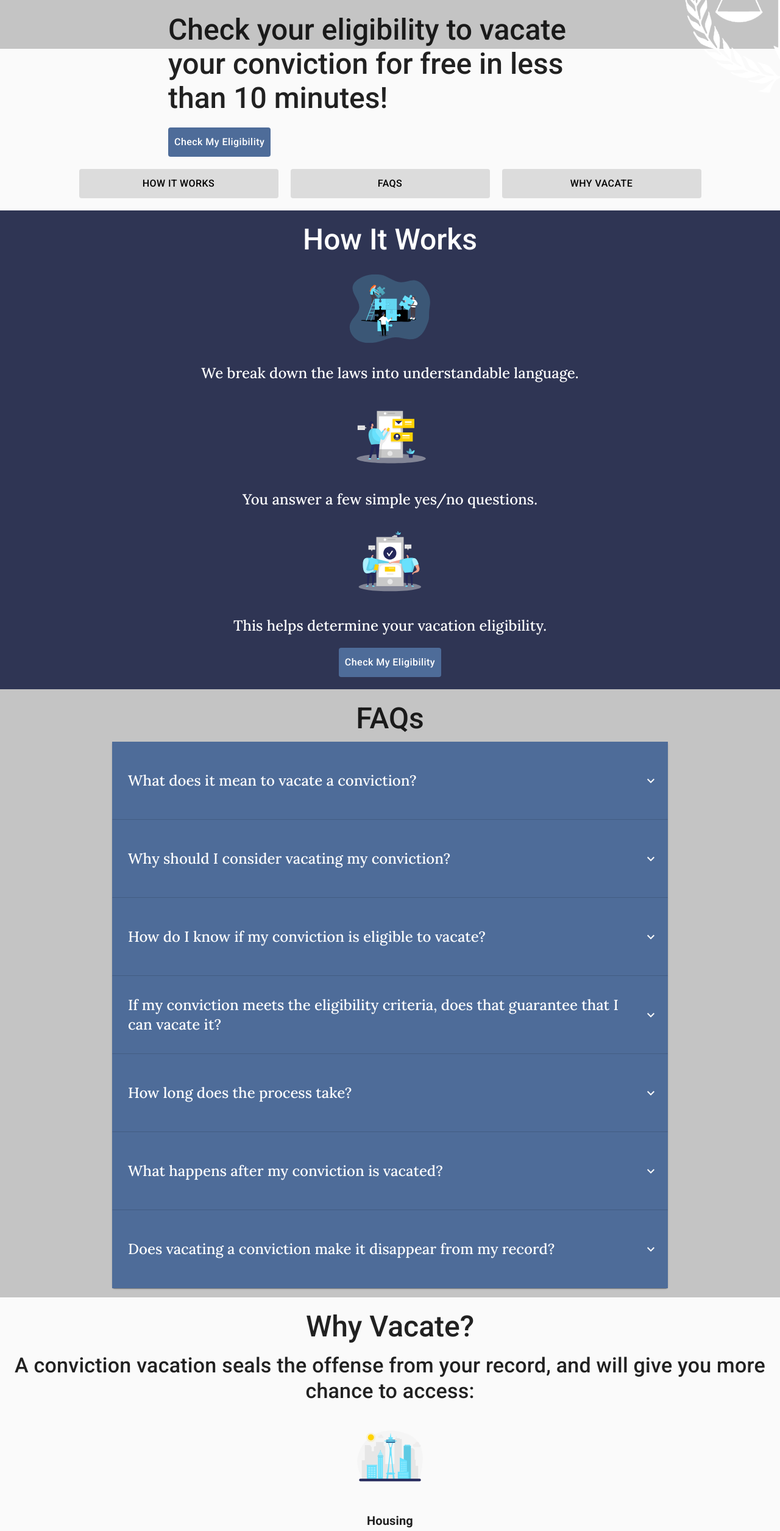
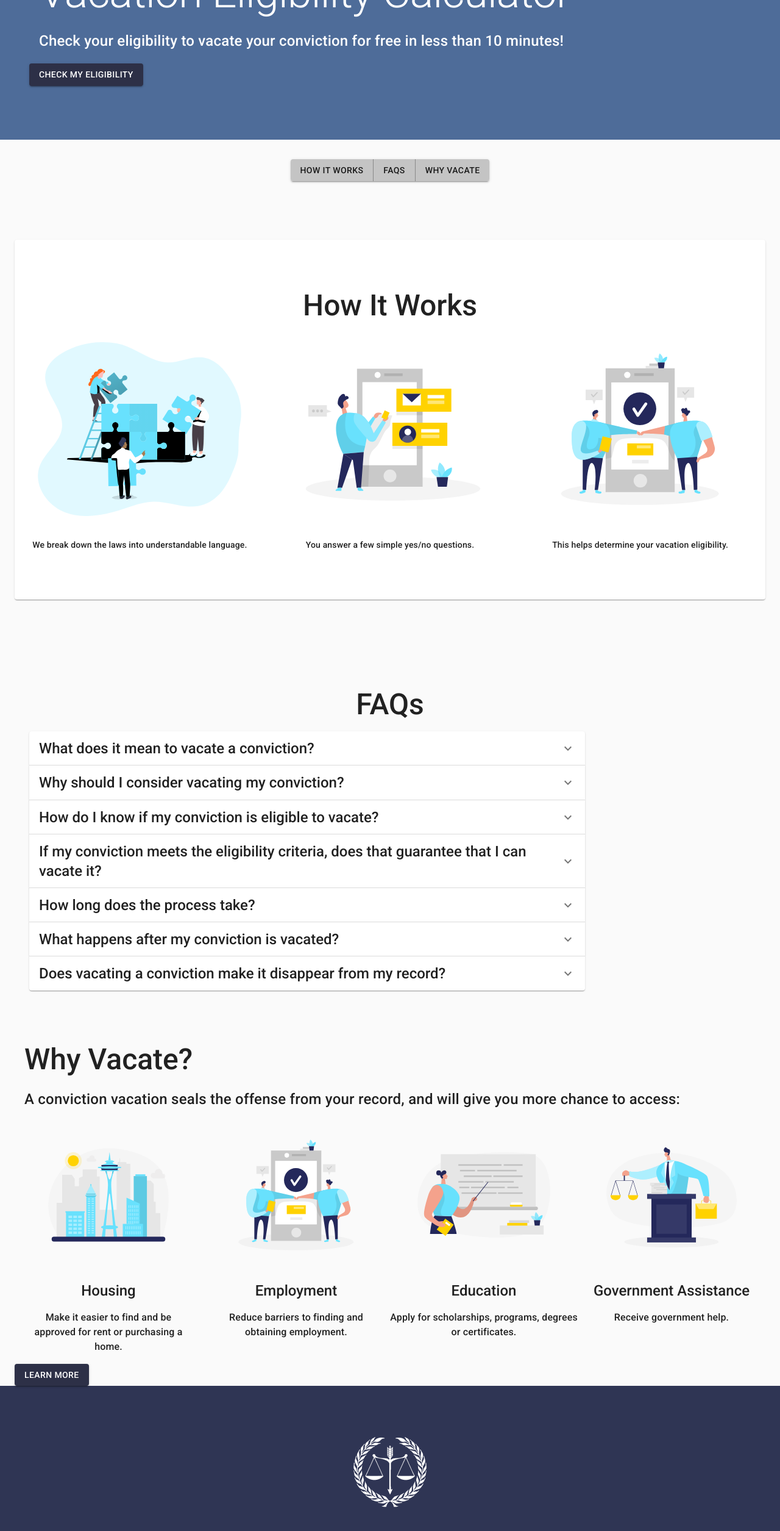
Before and after one commit to openseattle/clearviction-v1, a React (Create React App) app: page / in a window 1280 px wide. Shown: the part 234-2744 px from the top of the page at 61% size. Built offline with nearby package versions, Linux system fonts and the light colour scheme.

Commit message:
refactor homepage

```diff
--- a/src/Components/Accordion.jsx
+++ b/src/Components/Accordion.jsx
@@ -5,20 +5,13 @@ import {
   AccordionDetails,
   makeStyles,
   Grid,
+  Typography,
 } from "@material-ui/core";
 import ExpandMoreIcon from "@material-ui/icons/ExpandMore";
-import Text from "../ui-kit/Text";
 import data from "../data/FAQdata";
 
 const useStyles = makeStyles((theme) => ({
-  accordionSummary: {
-    backgroundColor: theme.palette.primary.light,
-    color: "white",
-    minHeight: "8rem",
-  },
-  iconStyle: {
-    color: "white",
-  },
+
 }));
 
 export default function FAQAccordion() {
@@ -35,50 +28,31 @@ export default function FAQAccordion() {
               aria-controls="panel1a-content"
               id="panel1a-header"
             >
-              <Text
-                fontFamily={"Lora"}
-                variant={"h5"}
-                textAlign={"left"}
-                text={header}
-              ></Text>
+              <Typography variant="h5">{header}</Typography>
             </AccordionSummary>
             <AccordionDetails>
               <Grid>
-                <Text
-                  fontFamily={"Lora"}
-                  variant={"h5"}
-                  textAlign={"left"}
-                  text={body1}
-                ></Text>
-                <Text
-                  fontFamily={"Lora"}
-                  variant={"h5"}
-                  textAlign={"left"}
-                  text={body2}
-                ></Text>
+                <Typography variant="body1" align="left">
+                  {body1}
+                </Typography>
+                <Typography variant="body1" align="left">
+                  {body2}
+                </Typography>
+
                 {body3 && (
-                  <Text
-                    fontFamily={"Lora"}
-                    variant={"h5"}
-                    textAlign={"left"}
-                    text={body3}
-                  ></Text>
+                  <Typography variant="body1" align="left">
+                    {body3}
+                  </Typography>
                 )}
                 {body4 && (
-                  <Text
-                    fontFamily={"Lora"}
-                    variant={"h5"}
-                    textAlign={"left"}
-                    text={body4}
-                  ></Text>
+                  <Typography variant="body1" align="left">
+                    {body4}
+                  </Typography>
                 )}
                 {body5 && (
-                  <Text
-                    fontFamily={"Lora"}
-                    variant={"h5"}
-                    textAlign={"left"}
-                    text={body5}
-                  ></Text>
+                  <Typography variant="body1" align="left">
+                    {body5}
+                  </Typography>
                 )}
               </Grid>
             </AccordionDetails>
--- a/src/Pages/HomePage.jsx
+++ b/src/Pages/HomePage.jsx
@@ -1,11 +1,7 @@
 import { useEffect } from "react";
 import { trackPageview } from "../trackingUtils";
 import FAQAccordion from "../Components/Accordion";
-import PrimaryButton from "../ui-kit/Button";
-import Text from "../ui-kit/Text";
-import SecondaryButton from "../ui-kit/SecondaryButton";
 import cvpLogoWhite from "../Assets/cvp-logo-white.png";
-import cvpLogoLeftHalf from "../Assets/cvp-logo-white-left-half.png";
 import housing from "../Assets/housing.svg";
 import employment from "../Assets/employment.svg";
 import education from "../Assets/education.svg";
@@ -13,181 +9,196 @@ import lawyer from "../Assets/lawyer.svg";
 import teamwork from "../Assets/teamwork.svg";
 import phone from "../Assets/phone.svg";
 import "../CSS/HomePage.css";
+import { useHomeStyles } from "../Styles/useHomeStyles";
+import {
+  Box,
+  Button,
+  ButtonGroup,
+  Container,
+  Grid,
+  Paper,
+  Typography,
+} from "@material-ui/core";
 
 const HomePage = () => {
   useEffect(() => trackPageview("Home"), []);
 
+  const classes = useHomeStyles();
+
   return (
-    <div className="container-fluid">
-      <div className="row light-bg">
-        <div className="col-lg">
-          <div id="hero-parent">
-            <div id="left-content">
-              <Text
-                variant={"h2"}
-                text={"Vacation Eligibility Calculator"}
-              ></Text>
-              <Text
-                variant={"h3"}
-                text={
-                  "Check your eligibility to vacate your conviction for free in less than 10 minutes!"
-                }
-              ></Text>
-              <SecondaryButton
-                text={"Check My Eligibility"}
-                linkTo={"/calculator/landing-0"}
-              ></SecondaryButton>
-            </div>
-            <div id="right-content">
-              <img src={cvpLogoLeftHalf} id="hero-logo" alt={"CVP Logo"} />
-            </div>
-          </div>
+    <>
+      <Box className={classes.lightBlueBackGround}>
+        <Container maxWidth="lg">
+          <Box padding={3}>
+            <Typography className={classes.headingStyle} variant="h1">
+              Vacation Eligibility Calculator
+            </Typography>
+            <Typography
+              className={classes.contentTextStyle}
+              variant="subtitle1"
+            >
+              Check your eligibility to vacate your conviction for free in less
+              than 10 minutes!
+            </Typography>
+            <Button
+              href="/calculator/landing-0"
+              color="primary"
+              variant="contained"
+            >
+              Check My Eligibility
+            </Button>
+          </Box>
+        </Container>
+      </Box>
+
+      <Box display="flex" justifyContent={"center"} padding={4}>
+        <ButtonGroup
+          orientation={"horizontal"}
+          color="secondary"
+          variant="contained"
+        >
+          <Button href="#how-it-works">How It Works</Button>
+          <Button href="#faq">FAQs</Button>
+          <Button href="#why-vacate">Why Vacate</Button>
+        </ButtonGroup>
+      </Box>
+
+      <Container
+        className={classes.regularContainer}
+        id="how-it-works"
+        maxWidth="lg"
+      >
+        <Paper className={classes.regularContainer}>
+          <Typography
+            className={classes.headingStyle}
+            variant="h3"
+            align="center"
+          >
+            How It Works
+          </Typography>
+          <Grid container>
+            <Grid item xs={12} sm={4}>
+              <img className={classes.iconStyle} src={teamwork} alt={"Teamwork Icon"} />
+              <Typography
+                className={classes.contentTextStyle}
+                variant="body2"
+                align="center"
+              >
+                We break down the laws into understandable language.
+              </Typography>
+            </Grid>
+            <Grid item xs={12} sm={4}>
+              <img className={classes.iconStyle} src={phone} alt={"Mobile Phone Icon"} />
+              <Typography
+                className={classes.contentTextStyle}
+                variant="body2"
+                align="center"
+              >
+                You answer a few simple yes/no questions.
+              </Typography>
+            </Grid>
+            <Grid item xs={12} sm={4}>
+              <img className={classes.iconStyle} src={employment} alt={"Employment Icon"} />
+              <Typography
+                className={classes.contentTextStyle}
+                variant="body2"
+                align="center"
+              >
+                This helps determine your vacation eligibility.
+              </Typography>
+            </Grid>
+          </Grid>
+        </Paper>
+      </Container>
+
+      <Container className={classes.regularContainer} maxWidth="lg" id="faq">
+        <Typography
+          className={classes.headingStyle}
+          variant="h3"
+          align="center"
+        >
+          FAQs
+        </Typography>
+        <div id="accordion">
+          <FAQAccordion />
         </div>
-      </div>
+      </Container>
+      <Container maxWidth="lg" id="why-vacate">
+        <Typography className={classes.headingStyle} variant="h3">
+          Why Vacate?
+        </Typography>
+        <Typography className={classes.headingStyle} variant="subtitle1">
+          A conviction vacation seals the offense from your record, and will
+          give you more chance to access:
+        </Typography>
+        <Grid container>
+          <Grid item xs={12} sm={6} lg={3}>
+            <img className={classes.iconStyle} src={housing} alt={"Housing Icon"} />
+            <Typography className={classes.headingStyle} variant="h5" align="center">
+              Housing
+            </Typography>
+            <Typography className={classes.contentTextStyle} variant="body1" align="center">
+              Make it easier to find and be approved for rent or purchasing a
+              home.
+            </Typography>
+          </Grid>
+          <Grid item xs={12} sm={6} lg={3}>
+            <img className={classes.iconStyle} src={employment} alt={"Employment Icon"} />
+            <Typography className={classes.headingStyle} variant="h5" align="center">
+              Employment
+            </Typography>
+            <Typography className={classes.contentTextStyle} variant="body1" align="center">
+              Reduce barriers to finding and obtaining employment.
+            </Typography>
+          </Grid>
+          <Grid item xs={12} sm={6} lg={3}>
+            <img className={classes.iconStyle} src={education} alt={"Education Icon"} />
+            <Typography
+              className={classes.headingStyle}
+              variant="h5"
+              align="center"
+            >
+              Education
+            </Typography>
+            <Typography variant="body1" align="center">
+              Apply for scholarships, programs, degrees or certificates.
+            </Typography>
+          </Grid>
+          <Grid item xs={12} sm={6} lg={3}>
+            <img className={classes.iconStyle} src={lawyer} alt={"Lawyer Icon"} />
+            <Typography className={classes.headingStyle} variant="h5" align="center">
+              Government Assistance
+            </Typography>
+            <Typography className={classes.contentTextStyle} variant="body1" align="center">
+              Receive government help.
+            </Typography>
+          </Grid>
+        </Grid>
 
-      <div className="row">
-        <div className="col-lg">
-          <PrimaryButton text={"How It Works"} href={"#how-it-works"} />
-          <PrimaryButton text={"FAQs"} href={"#faq"} />
-          <PrimaryButton text={"Why Vacate"} href={"#why-vacate"} />
-        </div>
-      </div>
+        <Button href="/why-vacate" color="primary" variant="contained">
+          Learn More
+        </Button>
+      </Container>
 
-      <div className="row dark-bg" id="how-it-works">
-        <Text variant={"h3"} text={"How It Works"}></Text>
-
-        <div className="col-sm">
-          <img className="icons" src={teamwork} alt={"Teamwork Icon"} />
+      <Box className={classes.darkBlueBackground}>
+        <Container maxWidth="lg">
+          <Box display="flex" justifyContent={"center"}>
+            <img src={cvpLogoWhite} id="cvp-logo" alt={"CVP Logo"} />
+          </Box>
+          <Typography className={classes.contentTextStyle} variant="h5" align="center">
+            Clearviction connects volunteers passionate about reducing barriers
+            and making it easier for those with convictions in Washington State.
+          </Typography>
           <br />
-          <Text
-            variant={"h5"}
-            text={"We break down the laws into understandable language."}
-            fontFamily={"Lora"}
-          ></Text>
-        </div>
-
-        <div className="col-sm">
-          <img className="icons" src={phone} alt={"Mobile Phone Icon"} />
-          <br />
-          <Text
-            variant={"h5"}
-            text={"You answer a few simple yes/no questions."}
-            fontFamily={"Lora"}
-          ></Text>
-        </div>
-        <div className="col-sm">
-          <img className="icons" src={employment} alt={"Employment Icon"} />
-          <br />
-          <Text
-            variant={"h5"}
-            text={"This helps determine your vacation eligibility."}
-            fontFamily={"Lora"}
-          ></Text>
-        </div>
-        <div>
-          <SecondaryButton
-            text={"Check My Eligibility"}
-            linkTo={"/calculator/landing-0"}
-          ></SecondaryButton>
-        </div>
-      </div>
-
-      <div className="row light-bg" id="faq">
-        <div className="col-sm">
-          <Text variant="h3" text={"FAQs"}></Text>
-          <div id="accordion">
-            <FAQAccordion />
-          </div>
-        </div>
-      </div>
-
-      <div className="row" id="why-vacate">
-        <Text variant={"h3"} text={"Why Vacate?"}></Text>
-        <Text
-          variant={"h4"}
-          text={
-            "A conviction vacation seals the offense from your record, and will give you more chance to access:"
-          }
-        ></Text>
-
-        <div className="col-sm">
-          <img className="icons" src={housing} alt={"Housing Icon"} />
-          <Text variant={"h6"} text={"Housing"} fontWeight={"600"}></Text>
-          <Text
-            variant={"h5"}
-            text={
-              "Make it easier to find and be approved for rent or purchasing a home."
-            }
-            fontFamily={"Lora"}
-          ></Text>
-        </div>
-
-        <div className="col-sm">
-          <img className="icons" src={employment} alt={"Employment Icon"} />
-          <Text variant={"h6"} text={"Employment"} fontWeight={"600"}></Text>
-          <Text
-            variant={"h5"}
-            text={"Reduce barriers to finding and obtaining employment."}
-            fontFamily={"Lora"}
-          ></Text>
-        </div>
-
-        <div className="col-sm">
-          <img className="icons" src={education} alt={"Education Icon"} />
-          <Text variant={"h6"} text={"Education"} fontWeight={"600"}></Text>
-          <Text
-            variant={"h5"}
-            text={"Apply for scholarships, programs, degrees or certificates."}
-            fontFamily={"Lora"}
-          ></Text>
-        </div>
-
-        <div className="col-sm">
-          <img className="icons" src={lawyer} alt={"Lawyer Icon"} />
-          <Text
-            variant={"h6"}
-            text={"Government Assistance"}
-            fontWeight={"600"}
-          ></Text>
-          <Text
-            variant={"h5"}
-            text={"Receive government help."}
-            fontFamily={"Lora"}
-          ></Text>
-        </div>
-        <div className="row">
-          <div className="col-lg">
-            <SecondaryButton text={"Learn More"} linkTo={"/why-vacate"} />
-          </div>
-        </div>
-      </div>
-
-      <div className="row dark-bg">
-        <div className="col-lg">
-          <br />
-          <img src={cvpLogoWhite} id="cvp-logo" alt={"CVP Logo"} />
-          <br />
-          <Text
-            variant={"h5"}
-            fontFamily={"Lora"}
-            text={
-              "Clearviction connects volunteers passionate about reducing barriers and making it easier for those with convictions in Washington State."
-            }
-          ></Text>
-          <br />
-          <br />
-          <Text
-            variant={"h5"}
-            fontFamily={"Lora"}
-            text={
-              "We’re working together to create a tool to make navigating the conviction vacation process easier. Currently we are designing and building an eligibility calculator to help people determine if their conviction is eligible for vacation."
-            }
-          ></Text>
-          <br />
-          {/* <SecondaryButton text={"Join the Team"} /> */}
-        </div>
-      </div>
-    </div>
+          <Typography className={classes.contentTextStyle} variant="h5" align="center">
+            We’re working together to create a tool to make navigating the
+            conviction vacation process easier. Currently we are designing and
+            building an eligibility calculator to help people determine if their
+            conviction is eligible for vacation.
+          </Typography>
+        </Container>
+      </Box>
+    </>
   );
 };
 
--- /dev/null
+++ b/src/Styles/useHomeStyles.js
@@ -0,0 +1,71 @@
+import { makeStyles } from "@material-ui/core";
+
+export const useHomeStyles = makeStyles((theme) => ({
+  darkBlueBackground: {
+    backgroundColor: theme.palette.primary.dark,
+    color: "white",
+    paddingTop: theme.spacing(8),
+    paddingBottom: theme.spacing(8),
+  },
+  lightBlueBackGround: {
+    backgroundColor: theme.palette.primary.light,
+    color: "white",
+    paddingTop: theme.spacing(8),
+    paddingBottom: theme.spacing(8),
+  },
+  regularContainer: {
+    paddingTop: theme.spacing(8),
+    paddingBottom: theme.spacing(8),
+  },
+  headingStyle: {
+    margin: theme.spacing(2)
+  },
+  colorfulHeadingStyle: {
+    marginTop: theme.spacing(2),
+    marginBottom: theme.spacing(2),
+    color: theme.palette.primary.light,
+  },
+  contentTextStyle: {
+    margin: theme.spacing(2)
+  },
+  listItemsStyle: {
+    margin: theme.spacing(2),
+  },
+  buttonBoxStyle: {
+    display: "flex",
+    justifyContent: "center",
+    margin: theme.spacing(5),
+  },
+  shelterIcon: {
+    color: theme.palette.success.main,
+    margin: theme.spacing(1),
+  },
+  publicHousingListStyle: {
+    width: "100%",
+  },
+  titleLinkStyle: {
+    paddingTop: theme.spacing(3),
+    paddingBottom: theme.spacing(3),
+    color: "white",
+    fontWeight: "bold",
+    textDecoration: "underline",
+    "&:hover": {
+      color: "white",
+      fontWeight: "bold",
+      textDecoration: "underline",
+    },
+  },
+  reportStyle: {
+    padding: theme.spacing(3),
+    [theme.breakpoints.down("xs")]: {
+      padding: theme.spacing(0),
+    },
+  },
+  reportHeading: {
+    marginBottom: theme.spacing(3),
+  },
+  iconStyle: {
+    width: "100%",
+    padding: theme.spacing(2)
+  }
+}));
```
Also changed, not shown: src/Components/Theme.jsx (+8 -0 lines).
